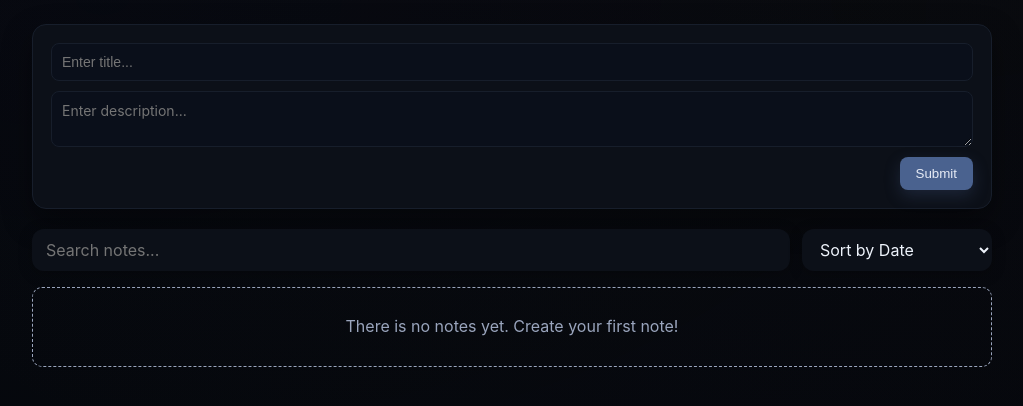
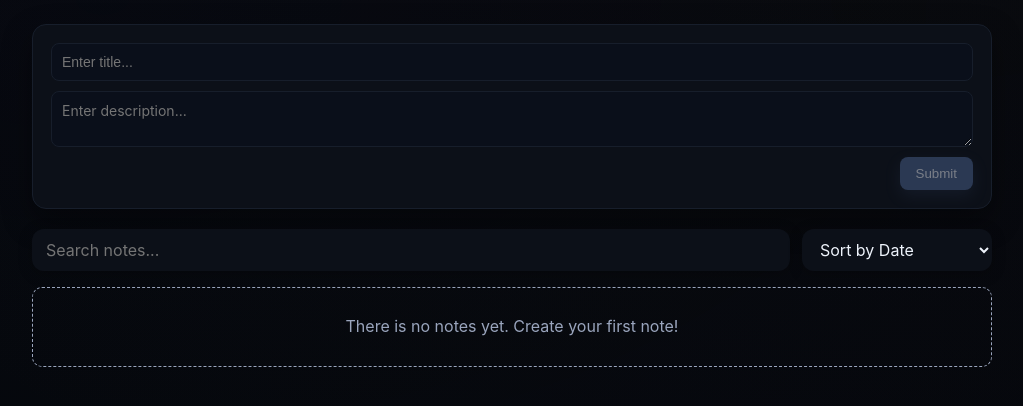
Before and after one commit to artemmorozov1/notes-app, an Angular app: page / in a window 1280 px wide. Shown: the top 406 px of the page, without its empty margins (128-1151 px from the left). Built offline with nearby package versions, Linux system fonts and the light colour scheme.

Commit message:
Fix submit button

```diff
--- a/src/app/features/notes/add-note/add-note.html
+++ b/src/app/features/notes/add-note/add-note.html
@@ -1,5 +1,5 @@
 <form [formGroup]="form" (ngSubmit)="handleSubmit()" class="add-card">
     <input formControlName="title" placeholder="Enter title...">
     <textarea formControlName="content" placeholder="Enter description..."></textarea>
-    <button type="submit" [disabled]="!(form.value.title?.trim)">Submit</button>
+    <button type="submit" [disabled]="!canSubmit">Submit</button>
 </form>
--- a/src/app/features/notes/add-note/add-note.ts
+++ b/src/app/features/notes/add-note/add-note.ts
@@ -15,6 +15,10 @@ export class AddNote {
     content: new FormControl<string>('')
   });
 
+  get canSubmit(): boolean {
+    return !!this.form.value.title?.trim()?.length;
+  }
+
   notes = inject(NotesService);
 
   handleSubmit(){
```
